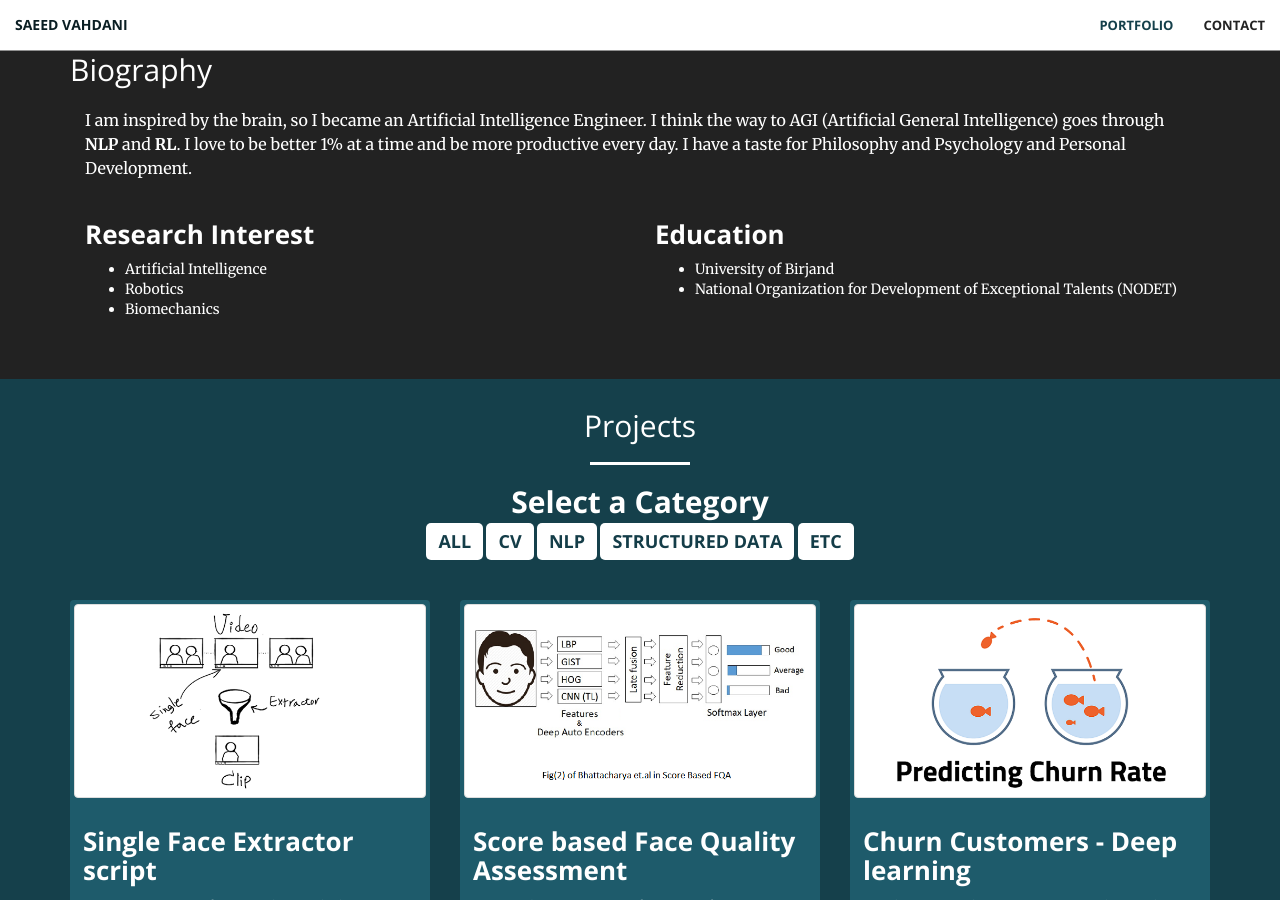
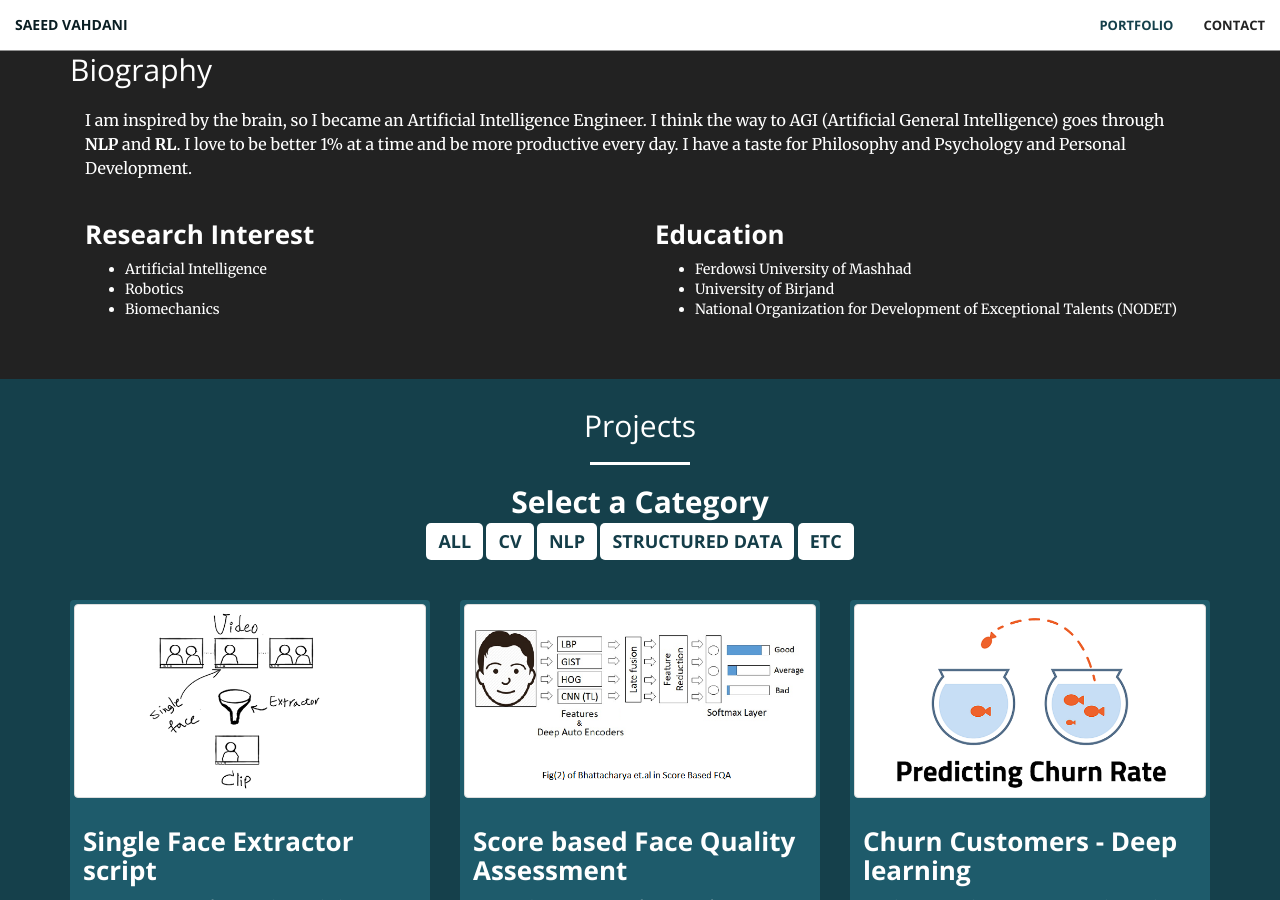
Before and after one commit to SaeedVahdani/SaeedVahdani.github.io, a Jekyll site: the page built from index.html, in a window 1280 px wide and 900 px high, scrolled down 897 px. Built offline with Jekyll 4.4.1, drawn with Linux system fonts in a browser that asks for light colours.

Commit message:
Update aside.html

```diff
--- a/_includes/aside.html
+++ b/_includes/aside.html
@@ -21,6 +21,7 @@
             <div class="col-lg-6 col-md-6 col-sm-6 col-xs-6">
                 <h3>Education</h3>
                 <ul>
+                    <li>Ferdowsi University of Mashhad</li>
                     <li>University of Birjand</li>
                     <li>National Organization for Development of Exceptional Talents (NODET)</li>
 
```
